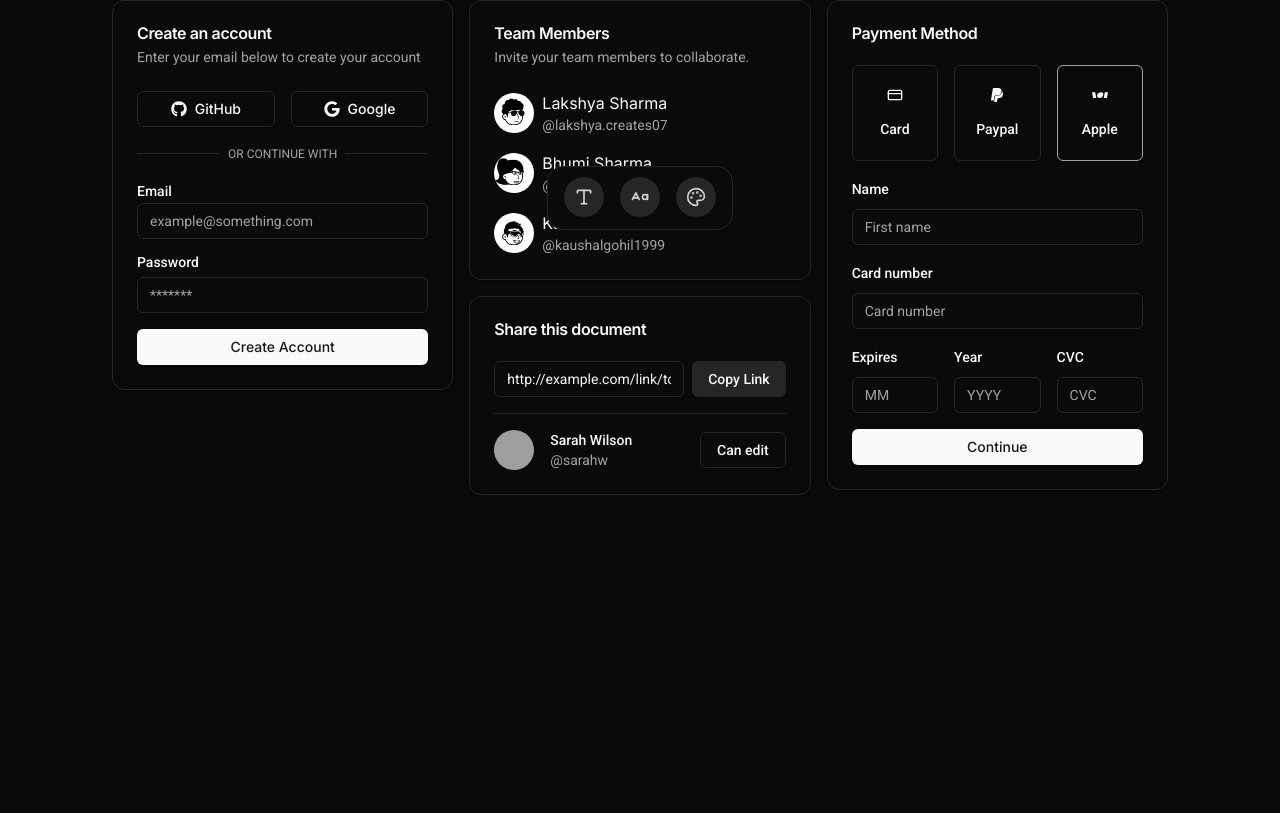
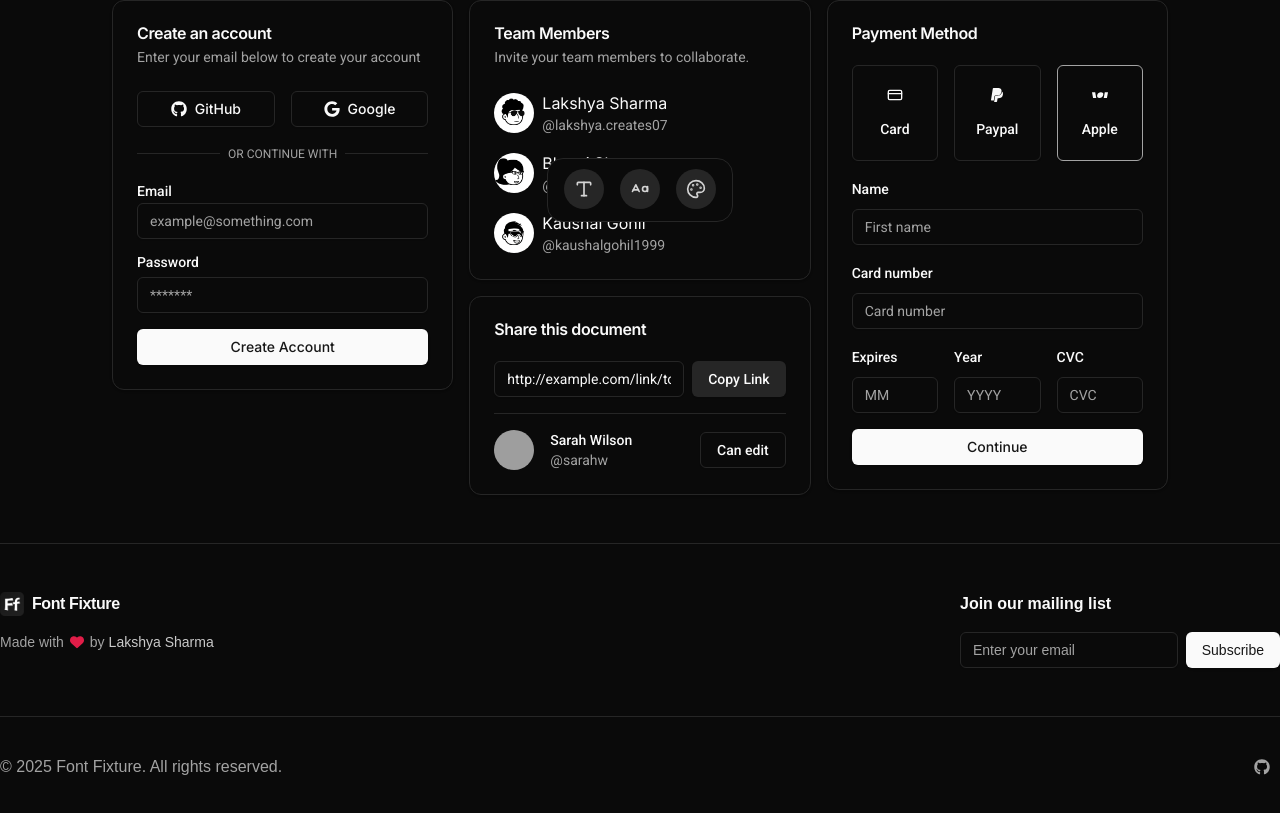
Before and after one commit to lakshyaCreates/font-fixture, a Next.js app: page / in a window 1280 px wide. Shown: the part 562-1375 px from the top of the page. Before the commit the page ends 1057 px from the top, so only its background shows below. Built offline with nearby package versions, Linux system fonts and the light colour scheme; grey boxes are pictures that could not be loaded.

Commit message:
feat: build footer

```diff
--- a/src/app/layout.tsx
+++ b/src/app/layout.tsx
@@ -1,6 +1,7 @@
 import type { Metadata } from "next";
 import { Geist } from "next/font/google";
 
+import { Footer } from "@/components/footer";
 import { Header } from "@/components/header";
 import Providers from "@/components/providers";
 import { ToolsDock } from "@/components/tools-dock";
@@ -31,6 +32,7 @@ export default function RootLayout({
                     <Header />
                     <ToolsDock />
                     {children}
+                    <Footer />
                 </Providers>
             </body>
         </html>
--- /dev/null
+++ b/src/components/footer.tsx
@@ -0,0 +1,74 @@
+import {
+    DribbbleIcon,
+    GithubIcon,
+    TwitchIcon,
+    TwitterIcon,
+} from "lucide-react";
+import { FaGithub, FaHeart } from "react-icons/fa6";
+
+import Link from "next/link";
+
+import { Separator } from "@/components/ui/separator";
+
+import { Logo } from "./logo";
+import { MailingList } from "./mailing-list";
+import { Button } from "./ui/button";
+
+export const Footer = () => {
+    return (
+        <footer className="mt-12 border-t">
+            <div className="mx-auto max-w-screen-xl">
+                <div className="flex flex-col items-start justify-between gap-x-8 gap-y-10 px-6 py-12 sm:flex-row xl:px-0">
+                    <div className="space-y-4">
+                        <Logo />
+                        <p className="inline-flex items-center gap-2 text-nowrap text-sm text-muted-foreground">
+                            Made with{" "}
+                            <FaHeart className="-mx-0.5 fill-rose-600" /> by
+                            <Link
+                                href={"https://lakshyasharma.dev"}
+                                className="-ml-1 text-primary/80 hover:text-primary hover:underline"
+                            >
+                                Lakshya Sharma
+                            </Link>
+                        </p>
+                    </div>
+
+                    <MailingList />
+                </div>
+                <Separator />
+                <div className="flex flex-col-reverse items-center justify-between gap-x-2 gap-y-5 px-6 py-8 sm:flex-row xl:px-0">
+                    {/* Copyright */}
+                    <span className="text-muted-foreground">
+                        &copy; {new Date().getFullYear()}{" "}
+                        <Link href="/" target="_blank">
+                            Font Fixture
+                        </Link>
+                        . All rights reserved.
+                    </span>
+
+                    <div className="flex items-center gap-5 text-muted-foreground">
+                        {socials.map((item, i) => (
+                            <Button
+                                key={`social-${i}`}
+                                asChild
+                                size={"icon"}
+                                variant={"ghost"}
+                            >
+                                <Link href={item.href}>
+                                    <item.icon />
+                                </Link>
+                            </Button>
+                        ))}
+                    </div>
+                </div>
+            </div>
+        </footer>
+    );
+};
+
+const socials = [
+    {
+        icon: FaGithub,
+        href: "https://github.com/lakshyaCreates/font-fixture",
+    },
+];
--- /dev/null
+++ b/src/components/mailing-list.tsx
@@ -0,0 +1,14 @@
+import { Button } from "./ui/button";
+import { Input } from "./ui/input";
+
+export const MailingList = () => {
+    return (
+        <div className="w-full max-w-xs">
+            <h6 className="font-semibold">Join our mailing list</h6>
+            <form className="mt-4 flex items-center gap-2">
+                <Input type="email" placeholder="Enter your email" />
+                <Button>Subscribe</Button>
+            </form>
+        </div>
+    );
+};
--- a/src/components/tools-dock.tsx
+++ b/src/components/tools-dock.tsx
@@ -10,7 +10,7 @@ export const ToolsDock = () => {
     const { theme, setTheme } = useTheme();
 
     return (
-        <div className="fixed bottom-2 left-1/2 max-w-full -translate-x-1/2">
+        <div className="fixed bottom-4 left-1/2 max-w-full -translate-x-1/2">
             <Dock className="items-end pb-3">
                 {data.map((item, idx) => (
                     <DockItem
```
